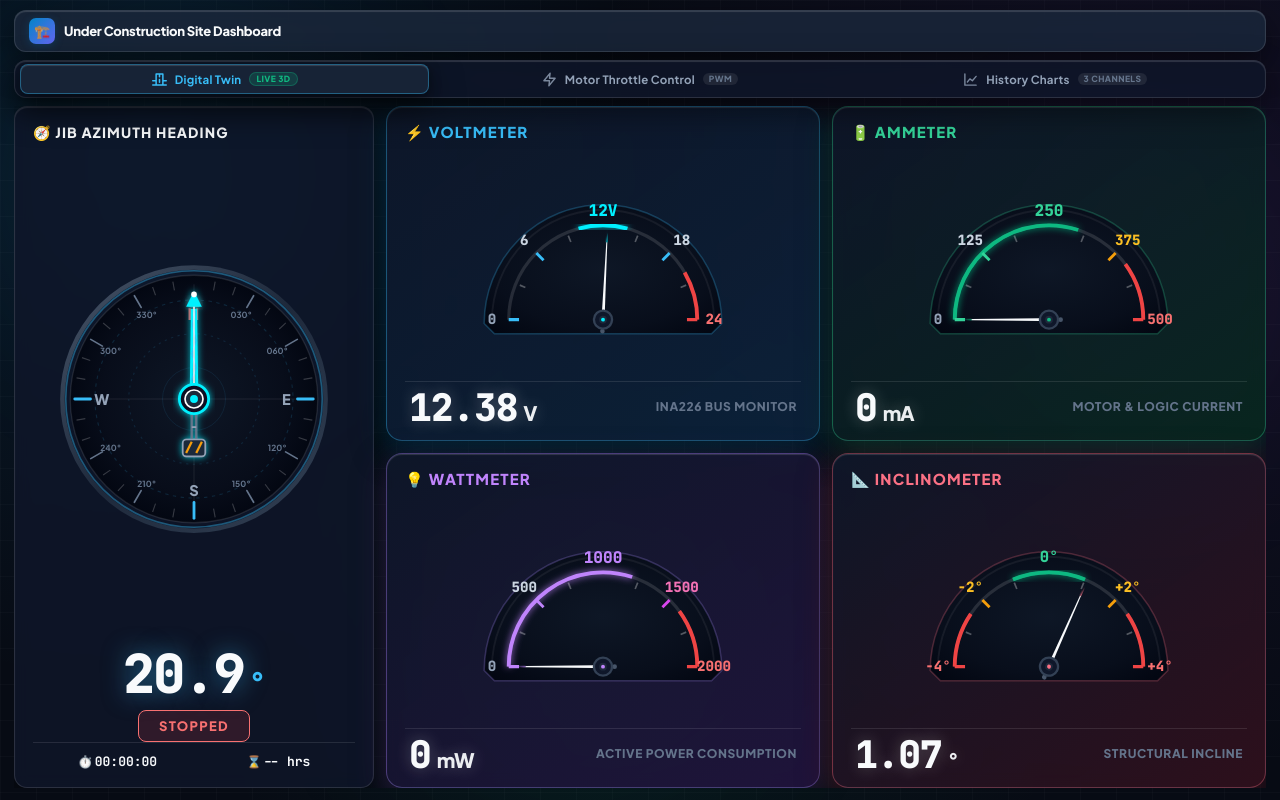
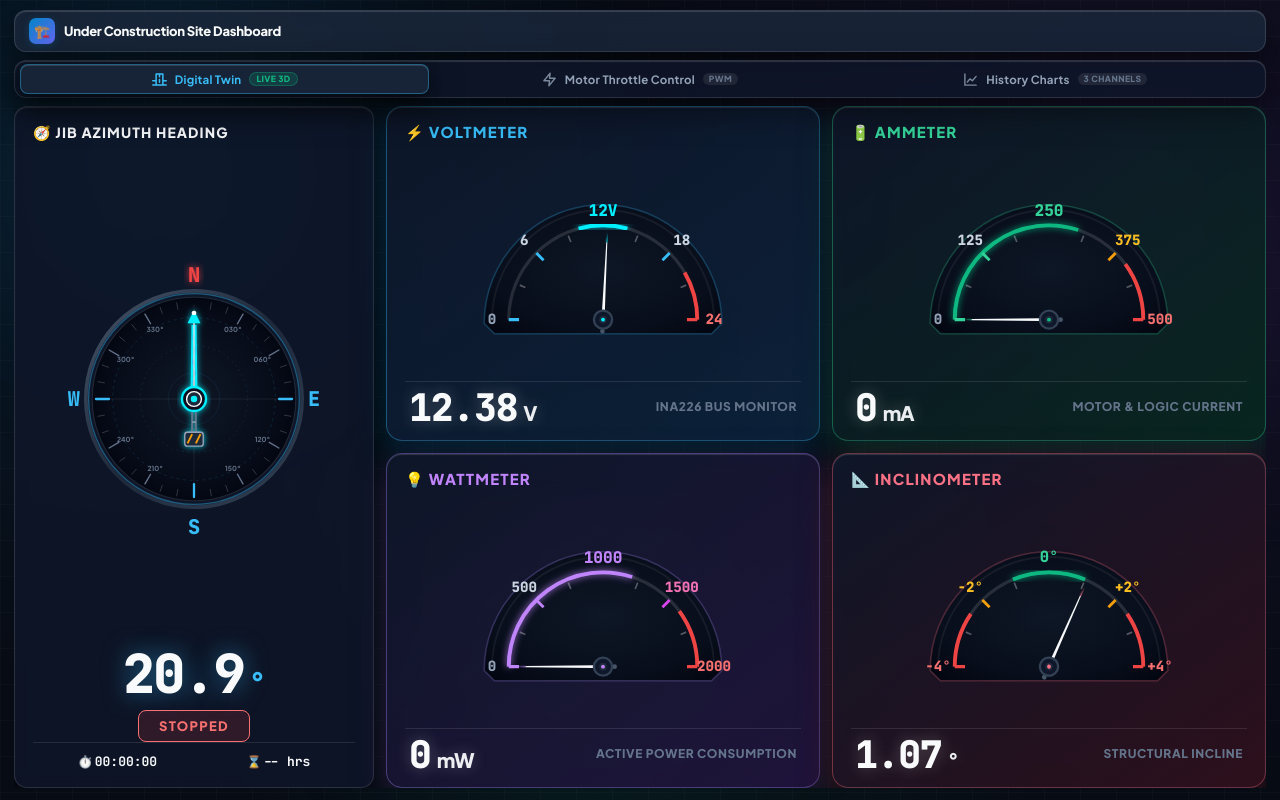
Before and after one commit to sachin09999/Construction_site, a website: page public/index.html in a window 1280 px wide. Drawn offline with Linux system fonts and the light colour scheme.

Commit message:
Place N, S, W, E outside compass meter in large 22px bold text

```diff
--- a/public/index.html
+++ b/public/index.html
@@ -1470,7 +1470,7 @@
             </div>
 
             <div class="compass-stage">
-              <svg class="compass-svg" viewBox="0 0 240 240">
+              <svg class="compass-svg" viewBox="-26 -26 292 292">
                 <defs>
                   <radialGradient id="compassBgGradDark" cx="50%" cy="50%" r="50%">
                     <stop offset="0%" stop-color="#0e1726" />
@@ -1561,12 +1561,18 @@
                 <line x1="83.2" y1="20.4" x2="85.8" y2="27.8" stroke="rgba(255,255,255,0.2)" stroke-width="1" />
                 <line x1="101.2" y1="15.6" x2="102.6" y2="23.4" stroke="rgba(255,255,255,0.2)" stroke-width="1" />
 
-                <!-- Cardinal Direction Markers -->
-                <polygon points="120,30 115,38 125,38" fill="#ef4444" filter="url(#northGlow)" />
-                <text x="120" y="50" font-size="14" font-weight="900" text-anchor="middle" fill="#ef4444" letter-spacing="1">N</text>
-                <text x="202" y="125" font-size="13" font-weight="900" text-anchor="middle" fill="#94a3b8">E</text>
-                <text x="120" y="206" font-size="13" font-weight="900" text-anchor="middle" fill="#94a3b8">S</text>
-                <text x="38" y="125" font-size="13" font-weight="900" text-anchor="middle" fill="#94a3b8">W</text>
+                <!-- Large Cardinal Direction Markers (Outside the Meter) -->
+                <!-- North (Top, Bold Red Beacon) -->
+                <text x="120" y="-6" font-size="22" font-weight="900" text-anchor="middle" fill="#ef4444" font-family="'JetBrains Mono', monospace" filter="url(#northGlow)">N</text>
+
+                <!-- East (Right, Bright Cyan) -->
+                <text x="250" y="120" font-size="22" font-weight="900" text-anchor="middle" dominant-baseline="central" fill="#38bdf8" font-family="'JetBrains Mono', monospace">E</text>
+
+                <!-- South (Bottom, Bright Cyan) -->
+                <text x="120" y="258" font-size="22" font-weight="900" text-anchor="middle" dominant-baseline="central" fill="#38bdf8" font-family="'JetBrains Mono', monospace">S</text>
+
+                <!-- West (Left, Bright Cyan) -->
+                <text x="-10" y="120" font-size="22" font-weight="900" text-anchor="middle" dominant-baseline="central" fill="#38bdf8" font-family="'JetBrains Mono', monospace">W</text>
 
                 <!-- Degree Calibration Annotations -->
                 <text x="162" y="48" font-size="7.5" font-weight="700" text-anchor="middle" fill="#64748b">030°</text>
```
